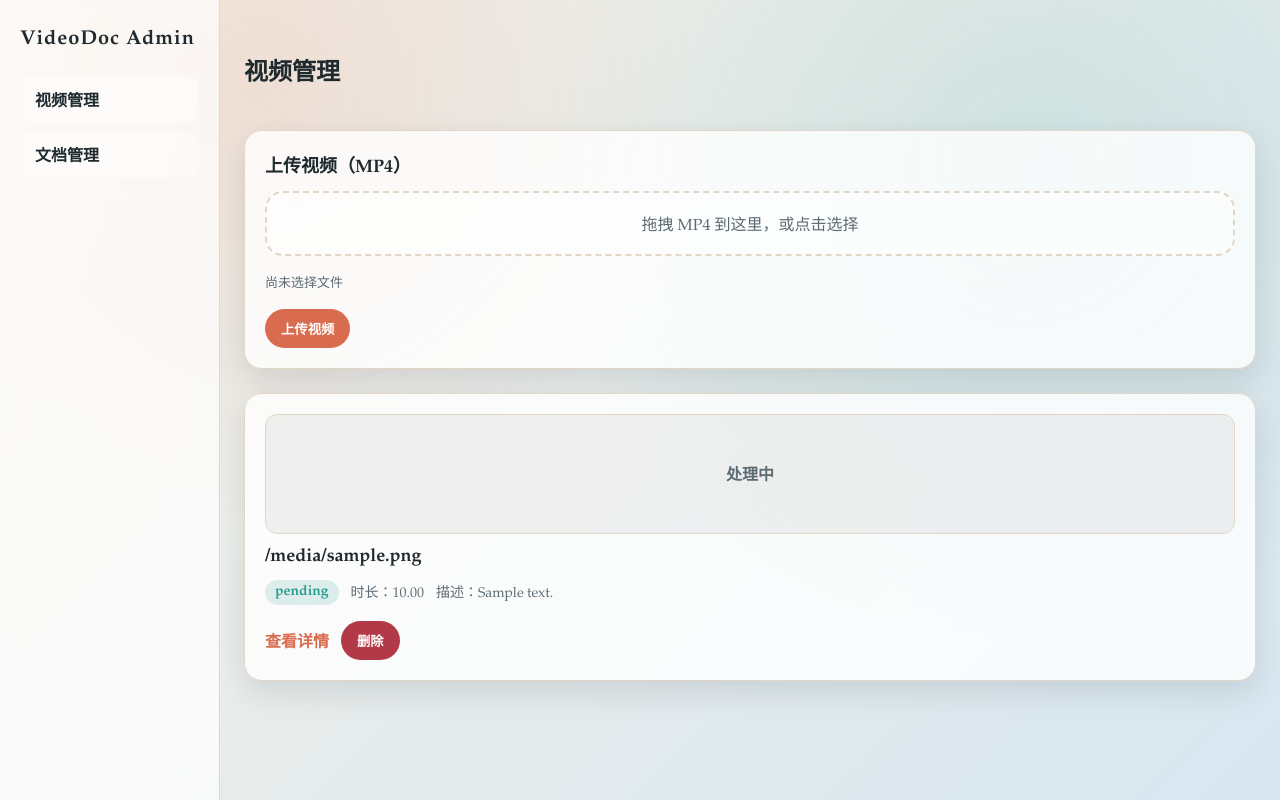
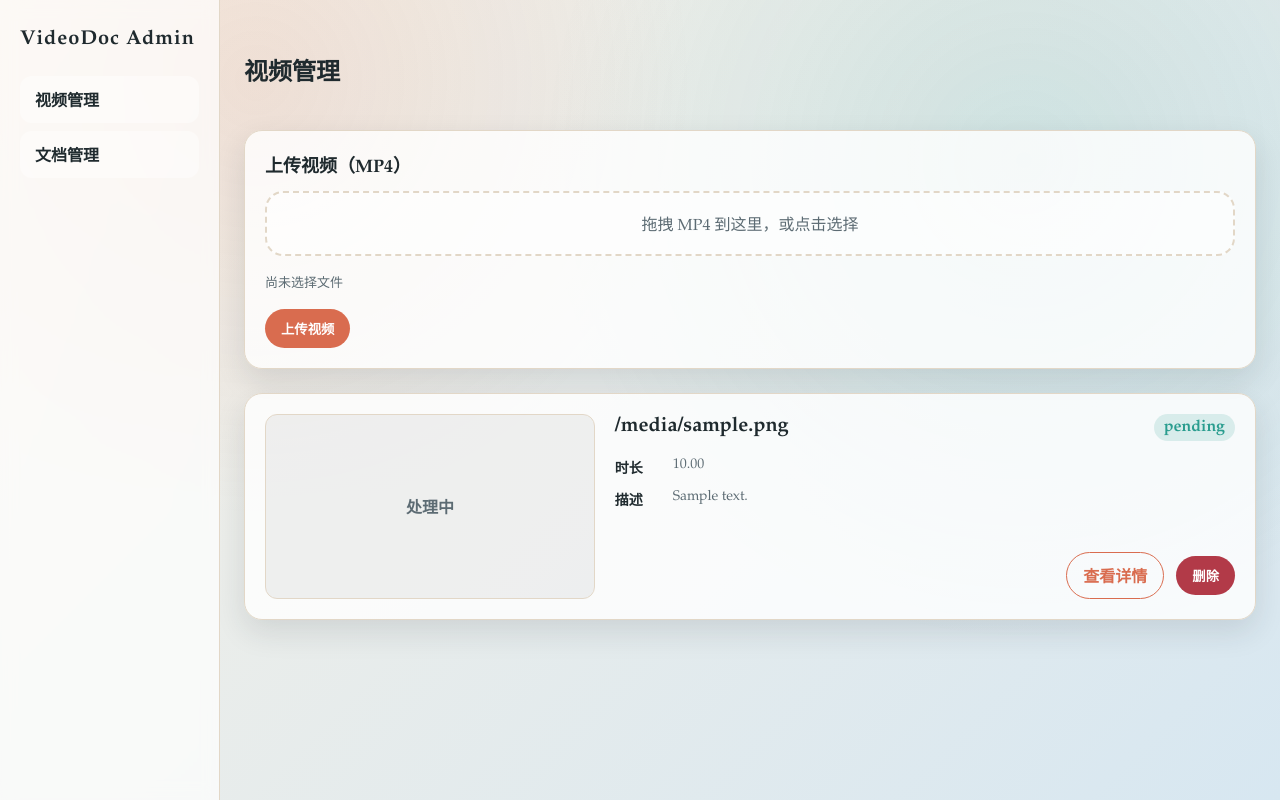
Before and after one commit to xiaohuihuitop/AI_TV, a FastAPI app: template server/app/templates/videos.html in a window 1280 px wide. Run offline with FastAPI, Linux system fonts and the light colour scheme; the template is opened without the code that fills it: most values are stand-ins (such as "Sample title", 1, 10 or a date in 2020).

Commit message:
feat(server): 优化视频管理页面布局

```diff
--- a/server/app/static/app.css
+++ b/server/app/static/app.css
@@ -142,6 +142,75 @@ body::before {
   font-size: 18px;
   font-weight: 700;
   margin-bottom: 12px;
+}
+
+.video-management-list {
+  display: grid;
+  gap: 18px;
+}
+
+.video-management-card {
+  display: grid;
+  grid-template-columns: minmax(220px, 34%) 1fr;
+  gap: 20px;
+  align-items: stretch;
+}
+
+.video-preview {
+  min-width: 0;
+}
+
+.video-preview .thumb {
+  width: 100%;
+  height: 100%;
+  min-height: 170px;
+  aspect-ratio: 16 / 9;
+}
+
+.video-management-main {
+  min-width: 0;
+  display: flex;
+  flex-direction: column;
+  gap: 16px;
+}
+
+.video-management-header {
+  display: flex;
+  justify-content: space-between;
+  align-items: flex-start;
+  gap: 14px;
+}
+
+.video-management-title {
+  min-width: 0;
+  font-size: 20px;
+  line-height: 1.35;
+  font-weight: 700;
+  overflow-wrap: anywhere;
+}
+
+.video-management-info {
+  display: grid;
+  gap: 10px;
+  color: var(--muted);
+  font-size: 14px;
+}
+
+.video-info-row {
+  display: grid;
+  grid-template-columns: 48px 1fr;
+  gap: 10px;
+  align-items: start;
+}
+
+.video-info-label {
+  color: var(--ink);
+  font-weight: 700;
+}
+
+.video-management-actions {
+  margin-top: auto;
+  justify-content: flex-end;
 }
 
 .meta {
@@ -350,4 +419,10 @@ body::before {
     align-items: flex-start;
     gap: 12px;
   }
+  .video-management-card {
+    grid-template-columns: 1fr;
+  }
+  .video-management-actions {
+    justify-content: flex-start;
+  }
 }
--- a/server/app/templates/videos.html
+++ b/server/app/templates/videos.html
@@ -15,27 +15,37 @@
       <button id="video-upload-btn" class="btn" type="button">上传视频</button>
     </div>
   </form>
-  <div class="grid">
+  <div class="video-management-list">
     {% for v in items %}
-      <article class="card">
-        <div class="card-cover">
+      <article class="card video-management-card">
+        <div class="video-preview">
           {% if v.cover_path %}
-            <img class="thumb" src="/web/videos/{{ v.id }}/cover" alt="cover" style="height:120px;object-fit:cover;" />
+            <img class="thumb" src="/web/videos/{{ v.id }}/cover" alt="cover" />
           {% else %}
             <div class="thumb placeholder">处理中</div>
           {% endif %}
         </div>
-        <div class="card-title">{{ v.filename }}</div>
-        <div class="meta">
-          <span class="pill">{{ v.status }}</span>
-          <span>时长：{{ '%.2f'|format(v.duration_seconds) if v.duration_seconds else '未知' }}</span>
-          <span>描述：{{ v.description or '无' }}</span>
-        </div>
-        <div class="actions">
-          <a class="link" href="/web/videos/{{ v.id }}">查看详情</a>
-          <form class="inline-form" method="post" action="/web/videos/{{ v.id }}/delete" onsubmit="return confirm('确定删除该视频吗？')">
-            <button class="btn danger" type="submit">删除</button>
-          </form>
+        <div class="video-management-main">
+          <div class="video-management-header">
+            <div class="video-management-title">{{ v.filename }}</div>
+            <span class="pill">{{ v.status }}</span>
+          </div>
+          <div class="video-management-info">
+            <div class="video-info-row">
+              <span class="video-info-label">时长</span>
+              <span>{{ '%.2f'|format(v.duration_seconds) if v.duration_seconds else '未知' }}</span>
+            </div>
+            <div class="video-info-row">
+              <span class="video-info-label">描述</span>
+              <span>{{ v.description or '无' }}</span>
+            </div>
+          </div>
+          <div class="actions video-management-actions">
+            <a class="btn ghost" href="/web/videos/{{ v.id }}">查看详情</a>
+            <form class="inline-form" method="post" action="/web/videos/{{ v.id }}/delete" onsubmit="return confirm('确定删除该视频吗？')">
+              <button class="btn danger" type="submit">删除</button>
+            </form>
+          </div>
         </div>
       </article>
     {% else %}
```
